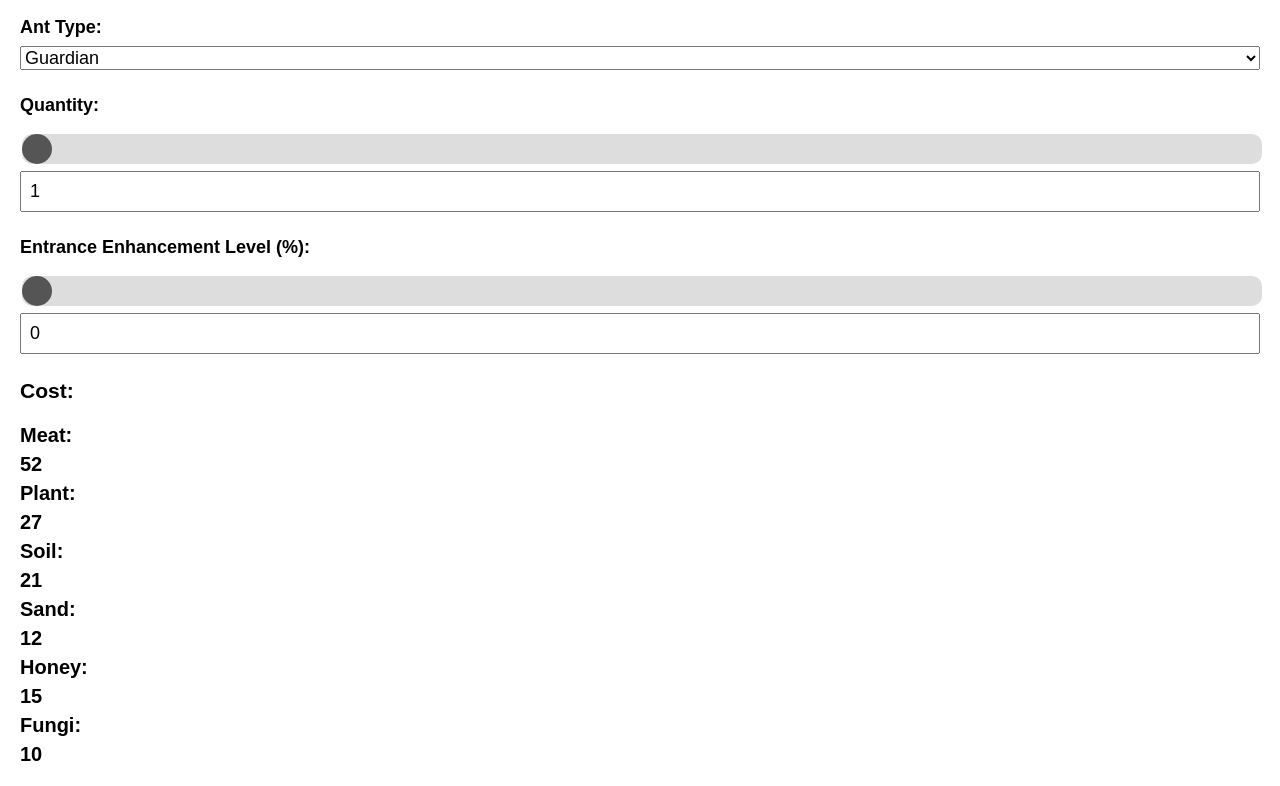
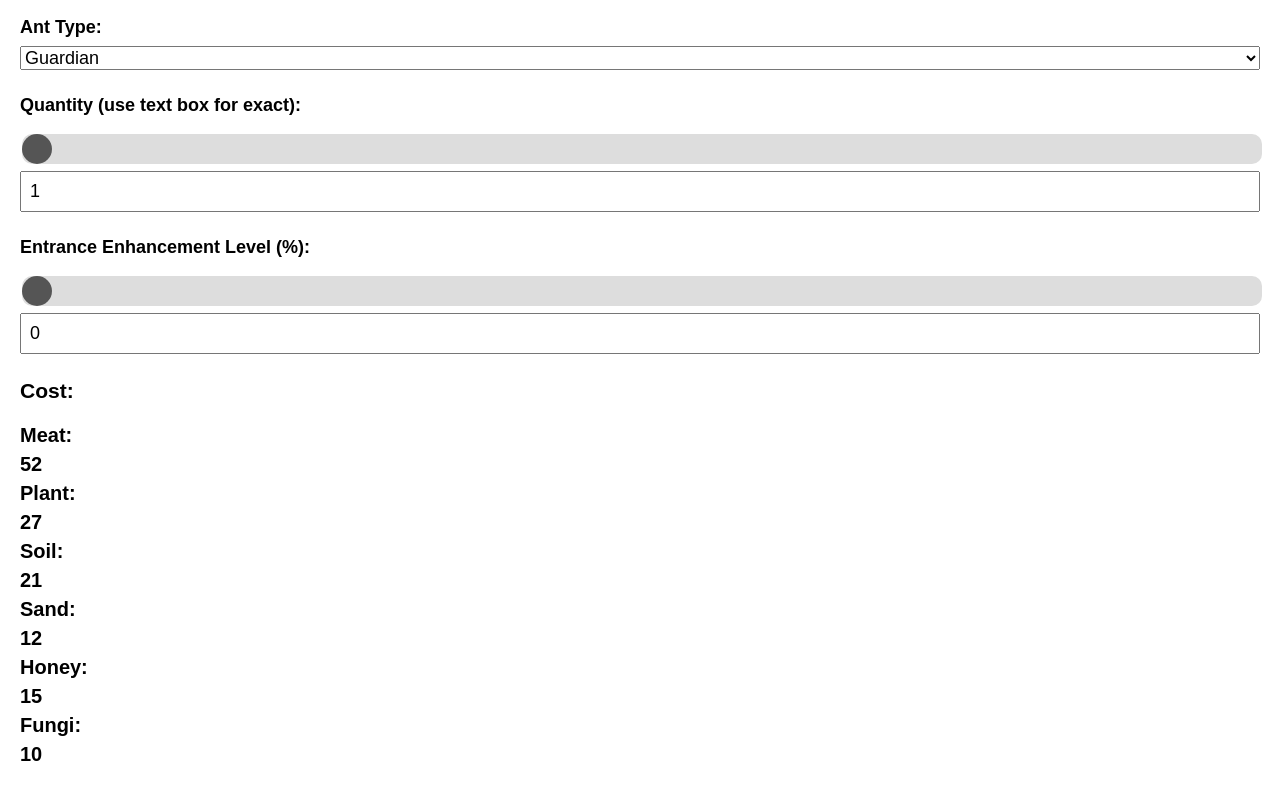
Before and after one commit to CatCat2914/ants-healing-calculator, a plain HTML site: page index.html in a window 1280 px wide. Shown: the part 58-844 px from the top of the page. Drawn offline with Linux system fonts and the light colour scheme.

Commit message:
Update index.html

```diff
--- a/index.html
+++ b/index.html
@@ -60,7 +60,7 @@
 </div>
 
 <div class="row">
-    <label>Quantity:</label>
+    <label>Quantity (use text box for exact):</label>
     <input type="range" id="quantitySlider" min="1" max="1000000" value="1">
     <input type="number" id="quantityInput" value="1" min="1">
 </div>
```
